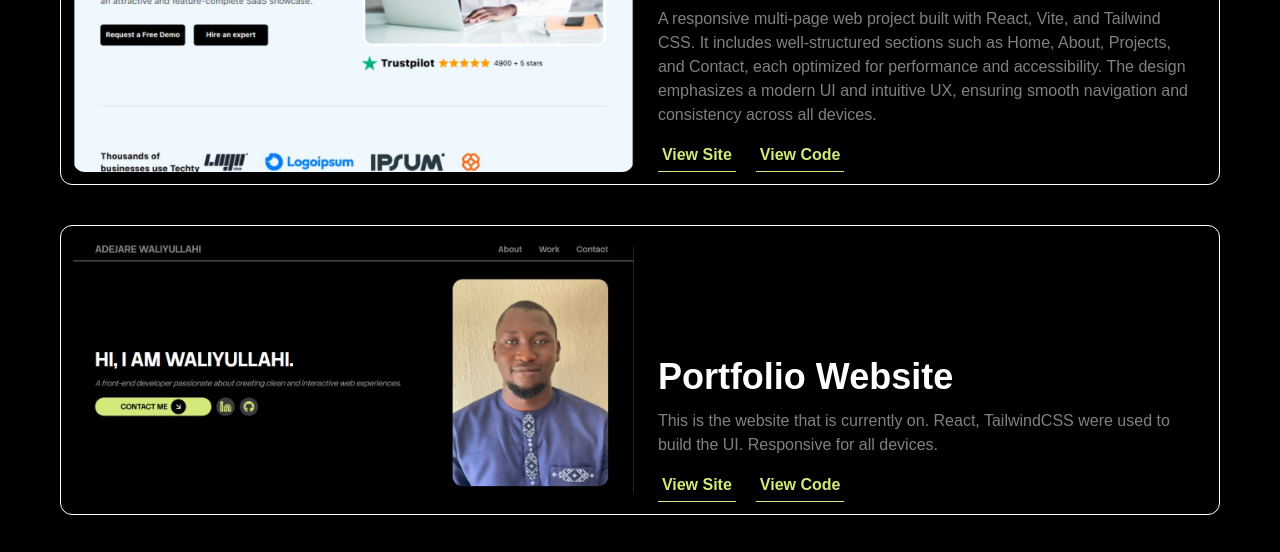
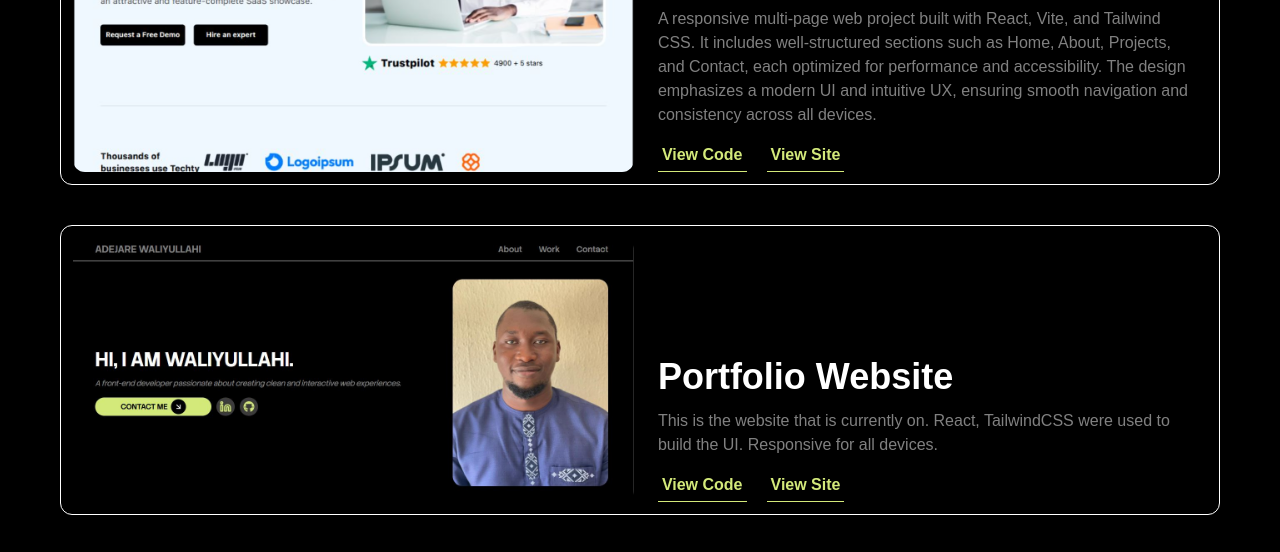
Before and after one commit to Wallychi/Porfolio-Website, a React (Vite) app: page / in a window 1280 px wide. Shown: the part 2080-2632 px from the top of the page. Built offline with nearby package versions, Linux system fonts and the light colour scheme; a web font is replaced by a local one.

Commit message:
Updated Project section

```diff
--- a/src/components/Projects.jsx
+++ b/src/components/Projects.jsx
@@ -16,8 +16,8 @@ const Projects = () => {
                             <h2 className='text-2xl lg:text-4xl font-semibold'>{item.title}</h2>
                             <p className='text-[var(--color-tertiary)]'>{item.description}</p>
                             <div className='flex items-center gap-5 text-[var(--color-extra)] font-semibold'>
-                                <a href={item.github} target='_blank' className='p-1 border-b-1 border-[var(--color-extra)] hover:text-[var(--color-primary)] hover:bg-[var(--color-extra)] hover:rounded-xl'>View Site</a>
-                                <a href={item.link} target='_blank' className='p-1 border-b-1 border-[var(--color-extra)] hover:text-[var(--color-primary)] hover:bg-[var(--color-extra)] hover:rounded-xl'>View Code</a>
+                                <a href={item.github} target='_blank' className='p-1 border-b-1 border-[var(--color-extra)] hover:text-[var(--color-primary)] hover:bg-[var(--color-extra)] hover:rounded-xl'>View Code</a>
+                                <a href={item.link} target='_blank' className='p-1 border-b-1 border-[var(--color-extra)] hover:text-[var(--color-primary)] hover:bg-[var(--color-extra)] hover:rounded-xl'>View Site</a>
                             </div>
                         </div>
                     </div>
```
